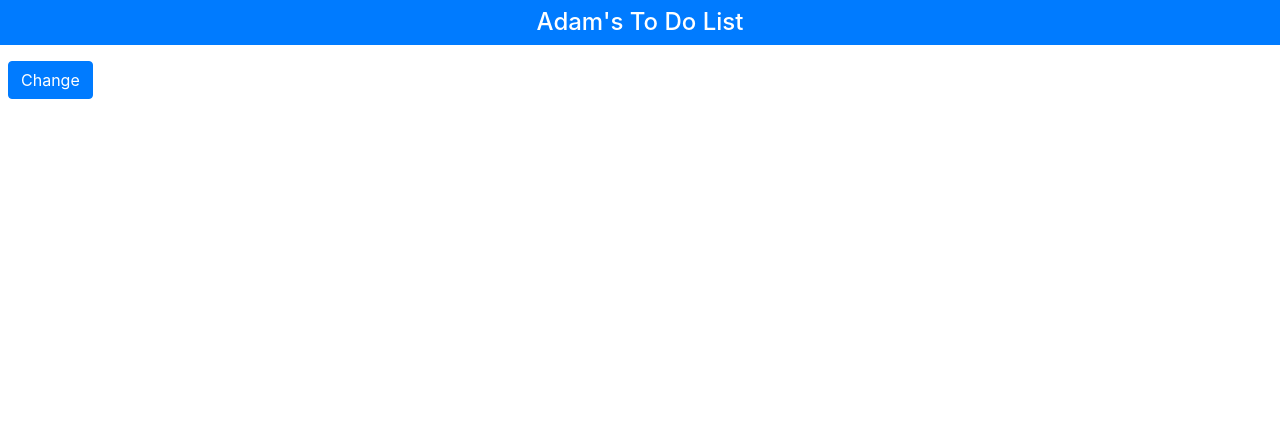
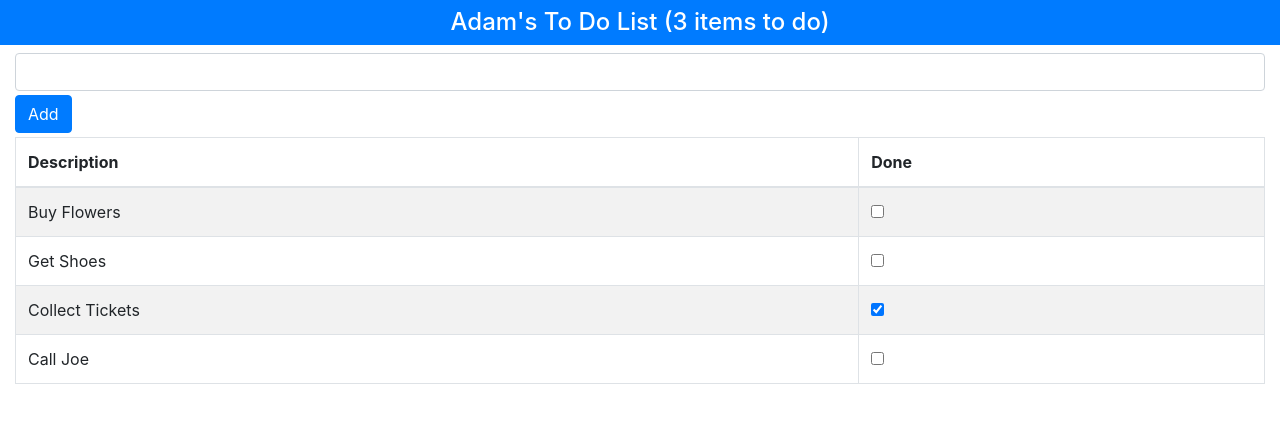
Before and after one commit to carlhinderer/react-intro, a React (Create React App) app in the folder todo/: page / in a window 1280 px wide. Shown: the top 422 px of the page. Built offline with nearby package versions, Linux system fonts and the light colour scheme.

Commit message:
Added management of todo list state to app component.

```diff
--- a/todo/src/App.js
+++ b/todo/src/App.js
@@ -5,27 +5,63 @@
     constructor(props) {
         super(props);
         this.state = {
-            userName: "Adam"
+            userName: "Adam",
+            todoItems: [{ action: "Buy Flowers", done: false },
+                        { action: "Get Shoes", done: false },
+                        { action: "Collect Tickets", done: true },
+                        { action: "Call Joe", done: false }],
+            newItemText: ""
         }
     }
 
-    changeStateData = () => {
-        this.setState({
-            userName: this.state.userName === "Adam" ? "Bob" : "Adam"
-        })
+    updateNewTextValue = (event) => {
+        this.setState({ newItemText: event.target.value });
     }
 
-    render() {
-        return (
-            <div>
-                <h4 className="bg-primary text-white text-center p-2">
-                    { this.state.userName }'s To Do List
-                </h4>
-                <button className="btn btn-primary m-2"
-                        onClick={ this.changeStateData }>
-                    Change
-                </button>
+    createNewTodo = () => {
+        if (!this.state.todoItems
+                 .find(item => item.action === this.state.newItemText)) {
+            this.setState({
+                todoItems: [...this.state.todoItems,
+                    { action: this.state.newItemText, done: false }],
+                newItemText: ""
+            });
+        }
+    }
+
+    toggleTodo = (todo) => this.setState({ todoItems:
+        this.state.todoItems.map(item => item.action === todo.action
+            ? { ...item, done: !item.done } : item) });
+
+    todoTableRows = () => this.state.todoItems.map(item =>
+        <tr key={ item.action }>
+            <td>{ item.action }</td>
+            <td>
+                <input type="checkbox" checked={ item.done }
+                    onChange={ () => this.toggleTodo(item) } />
+            </td>
+        </tr> );
+
+    render = () =>
+        <div>
+            <h4 className="bg-primary text-white text-center p-2">
+                {this.state.userName}'s To Do List
+                ({ this.state.todoItems.filter(t => !t.done).length} items to do)
+            </h4>
+            <div className="container-fluid">
+                <div className="my-1">
+                    <input className="form-control"
+                        value={ this.state.newItemText }
+                        onChange={ this.updateNewTextValue } />
+                    <button className="btn btn-primary mt-1"
+                        onClick={ this.createNewTodo }>Add</button>
+                </div>
+                <table className="table table-striped table-bordered">
+                    <thead>
+                        <tr><th>Description</th><th>Done</th></tr>
+                    </thead>
+                    <tbody>{ this.todoTableRows() }</tbody>
+                </table>
             </div>
-        )
-    };
+        </div>
 }
```
